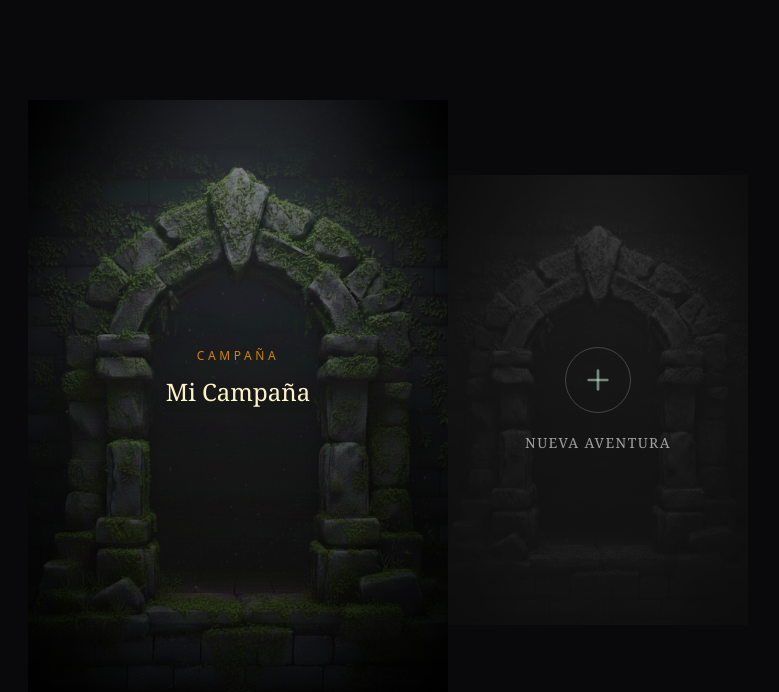
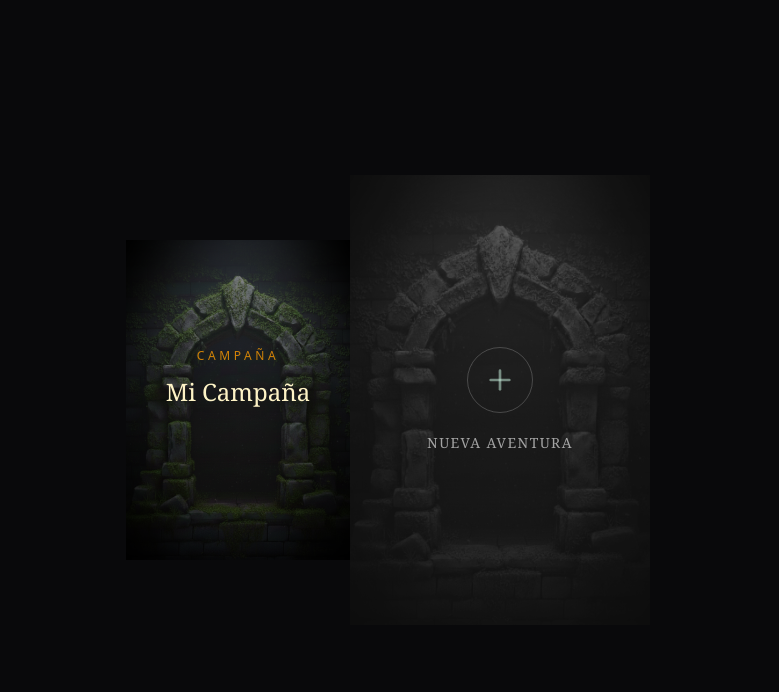
Before and after one commit to JoelSantosNpm/questlog, a Next.js app: page / in a window 1280 px wide. Shown: the top 692 px of the page, without its empty margins (252-1031 px from the left). Built offline with nearby package versions, Linux system fonts and the light colour scheme.

Commit message:
Fusionados los componentes Portal y PortalLink. Eliminado el size sm y modificadas las dimensiones de los tamaños.

```diff
--- a/src/app/components/Portal.tsx
+++ b/src/app/components/Portal.tsx
@@ -1,16 +1,16 @@
-import { LinkVariants, PortalLink } from "@/app/components/PortalLink";
 import { cn } from "@/shared/utils/styles";
 import { cva, type VariantProps } from "class-variance-authority";
+import { Plus } from "lucide-react";
 import Image from "next/image";
+import Link from "next/link";
 
 const portalVariants = cva(
   "group relative flex-shrink-0 transition-transform duration-500 hover:scale-105",
   {
     variants: {
       size: {
-        sm: "h-64 w-44 md:h-80 md:w-56",
-        default: "h-96 w-64 md:h-[450px] md:w-[300px]",
-        lg: "h-[500px] w-[350px] md:h-[600px] md:w-[420px]",
+        default: "h-64 w-44 md:h-80 md:w-56",
+        lg: "h-96 w-64 md:h-[450px] md:w-[300px]",
       },
     },
     defaultVariants: {
@@ -19,11 +19,26 @@ const portalVariants = cva(
   },
 );
 
+// Estilo del Enlace/Contenedor Interno
+const linkVariants = cva(
+  "absolute inset-0 z-30 flex h-full w-full flex-col items-center justify-center transition-all duration-700",
+  {
+    variants: {
+      mode: {
+        existing: ["border-transparent bg-black/0"],
+        new: ["border-transparent bg-white/5"],
+      },
+    },
+    defaultVariants: { mode: "existing" },
+  },
+);
+
 interface PortalProps
-  extends VariantProps<typeof portalVariants>, LinkVariants {
+  extends
+    VariantProps<typeof portalVariants>,
+    VariantProps<typeof linkVariants> {
   campaignName?: string;
   href?: string;
-  className?: string; // Permitir inyección de estilos
 }
 
 export function Portal({
@@ -31,10 +46,9 @@ export function Portal({
   campaignName,
   href,
   size,
-  className,
 }: PortalProps) {
   return (
-    <div className={cn(portalVariants({ size }), className)}>
+    <div className={cn(portalVariants({ size }))}>
       {/* CAPA DE IMÁGENES */}
       <div className="absolute inset-0 overflow-hidden bg-black">
         <div className="relative h-full w-full [mask-image:radial-gradient(ellipse_at_center,black_50%,transparent_100%)]">
@@ -46,7 +60,7 @@ export function Portal({
             className={cn(
               "object-cover transition-opacity duration-700",
               mode === "new"
-                ? "opacity-30 grayscale "
+                ? "opacity-50 grayscale "
                 : "opacity-80 group-hover:opacity-0",
             )}
           />
@@ -62,11 +76,37 @@ export function Portal({
       </div>
 
       {/* LINK Y CONTENIDO */}
-      <PortalLink
-        href={href || "#"}
-        mode={mode}
-        campaignName={campaignName || ""}
-      />
+      <Link href={href || "#"} className={cn(linkVariants({ mode }))}>
+        <div className="relative z-40 flex flex-col items-center gap-3 text-center px-4">
+          {mode === "existing" ? (
+            <>
+              <span className="text-xs font-medium uppercase tracking-[0.3em] text-amber-500/80">
+                Campaña
+              </span>
+              <span className="text-2xl font-serif text-amber-100 drop-shadow-lg">
+                {campaignName}
+              </span>
+              {/* Texto ENTRAR animado con CSS puro */}
+              <div className="mt-4 flex items-center gap-2 opacity-0 translate-y-2 transition-all duration-500 group-hover:opacity-100 group-hover:translate-y-0">
+                <span className="h-px w-8 bg-amber-500/50" />
+                <span className="text-xs tracking-widest text-amber-400">
+                  ENTRAR
+                </span>
+                <span className="h-px w-8 bg-amber-500/50" />
+              </div>
+            </>
+          ) : (
+            <>
+              <div className="rounded-full border border-white/20 p-4 transition-colors group-hover:border-emerald-300/50 group-hover:bg-emerald-900/40">
+                <Plus className="h-8 w-8 text-emerald-100/50 group-hover:text-emerald-300" />
+              </div>
+              <span className="mt-2 text-sm font-serif tracking-widest text-white/60 group-hover:text-emerald-200">
+                NUEVA AVENTURA
+              </span>
+            </>
+          )}
+        </div>
+      </Link>
     </div>
   );
 }
--- a/src/app/components/PortalLink.tsx
+++ /dev/null
@@ -1,70 +0,0 @@
-import { cn } from "@/shared/utils/styles";
-import { cva, type VariantProps } from "class-variance-authority";
-import { Plus } from "lucide-react";
-import Link from "next/link";
-import React from "react";
-
-// Definición de estilos con CVA
-const linkVariants = cva(
-  "absolute inset-0 z-30 flex h-full w-full flex-col items-center justify-center transition-all duration-700",
-  {
-    variants: {
-      mode: {
-        existing: ["border-transparent bg-black/0"],
-        new: ["border-transparent bg-white/5"],
-      },
-    },
-    defaultVariants: {
-      mode: "existing",
-    },
-  },
-);
-
-export type LinkVariants = VariantProps<typeof linkVariants>;
-
-// Tipos para las props del componente
-interface PortalLinkProps extends LinkVariants {
-  href: string;
-  campaignName?: string;
-  className?: string;
-}
-
-export const PortalLink: React.FC<PortalLinkProps> = ({
-  mode,
-  href,
-  campaignName,
-  className,
-}) => {
-  return (
-    <Link href={href} className={cn(linkVariants({ mode }), className)}>
-      <div className="relative z-40 flex flex-col items-center gap-3 px-4 text-center">
-        {mode === "existing" ? (
-          <>
-            <span className="text-xs font-medium uppercase tracking-[0.3em] text-amber-500/80">
-              Campaña
-            </span>
-            <span className="text-2xl font-serif text-amber-100 drop-shadow-lg">
-              {campaignName}
-            </span>
-            <div className="mt-4 flex translate-y-2 items-center gap-2 opacity-0 transition-all duration-500 group-hover:translate-y-0 group-hover:opacity-100">
-              <span className="h-px w-8 bg-amber-500/50" />
-              <span className="text-xs tracking-widest text-amber-400">
-                ENTRAR
-              </span>
-              <span className="h-px w-8 bg-amber-500/50" />
-            </div>
-          </>
-        ) : (
-          <>
-            <div className="rounded-full border border-white/20 p-4 transition-colors group-hover:border-emerald-300/50 group-hover:bg-emerald-900/40">
-              <Plus className="h-8 w-8 text-emerald-100/50 group-hover:text-emerald-300" />
-            </div>
-            <span className="mt-2 text-sm font-serif tracking-widest text-white/60 group-hover:text-emerald-200">
-              NUEVA AVENTURA
-            </span>
-          </>
-        )}
-      </div>
-    </Link>
-  );
-};
--- a/src/app/page.tsx
+++ b/src/app/page.tsx
@@ -3,8 +3,8 @@ import { Portal } from "./components/Portal";
 export default function Home() {
   return (
     <main className="relative flex h-screen w-full items-center justify-center overflow-hidden bg-zinc-950">
-      <Portal mode="existing" campaignName="Mi Campaña" size={"lg"} />
-      <Portal mode="new" campaignName="Mi Campaña" />
+      <Portal mode="existing" campaignName="Mi Campaña" />
+      <Portal mode="new" campaignName="Mi Campaña" size={"lg"} />
     </main>
   );
 }
```
